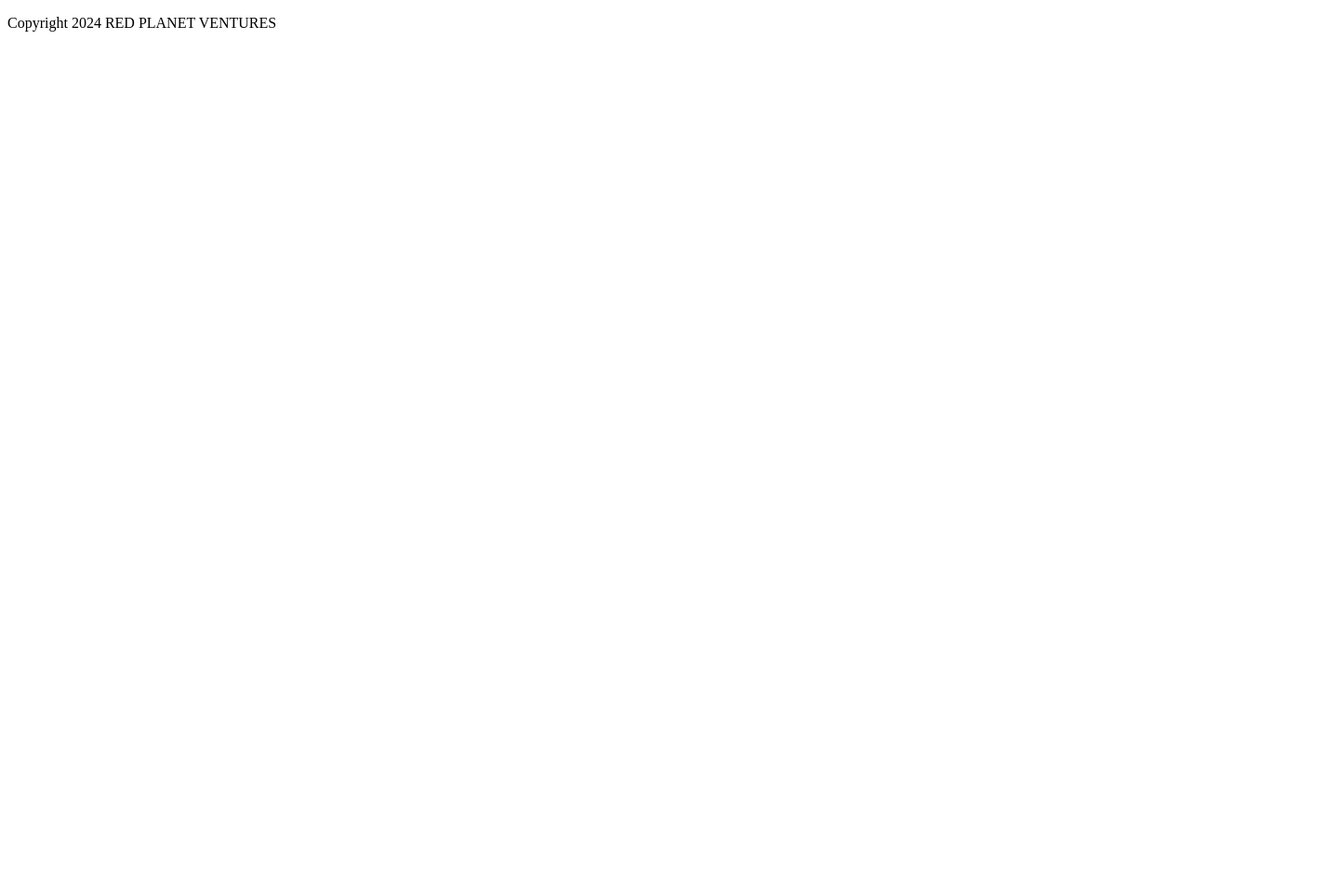
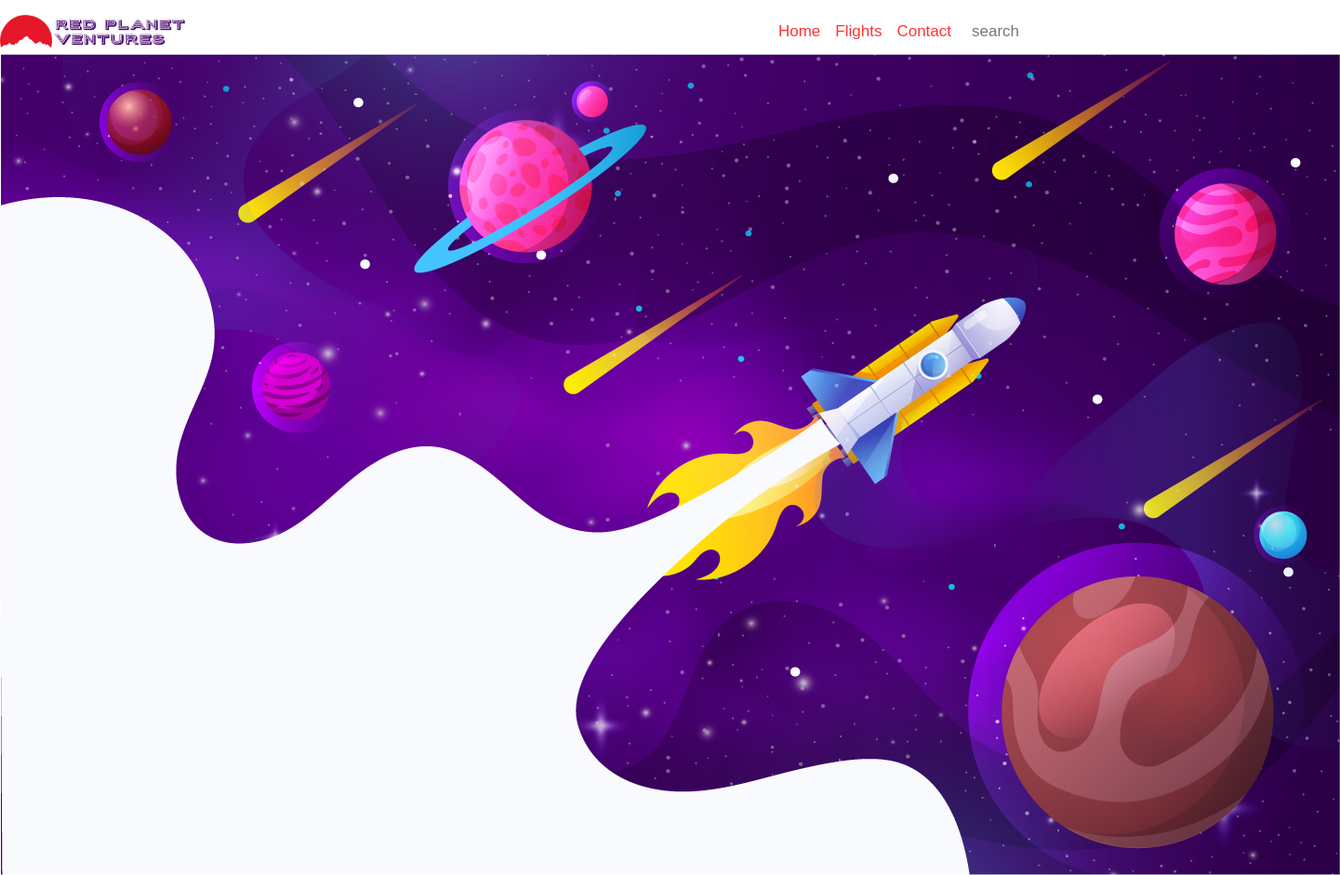
Before and after one commit to Curtis-Alben/RED_PLANET_VENTURES, a plain HTML site: page index.html in a window 1280 px wide. Shown: the top 941 px of the page at 93% size, 1441 px wide, since content can reach past the window. Before the commit the page ends 800 px from the top, so only its background shows below. Drawn offline with Linux system fonts and the light colour scheme.

Commit message:
updates on home page

```diff
--- a/css/main.css
+++ b/css/main.css
@@ -0,0 +1,53 @@
+body {
+    margin: 0;
+    font-family: Arial, Helvetica, sans-serif;
+}
+
+.topNavHome{
+    overflow: hidden;
+    background-color: whitesmoke;
+    border-radius: 50%;
+    margin-left: 1em;
+    margin-top: 1em;
+
+}
+
+.topNavCenterHome a{
+    float: left;
+    color: gray;
+    text-align: center;
+    padding: 8px 8px;
+    font-size: 17px;
+    text-decoration: none;
+}
+
+.topNavCenterHome{
+    float: right;
+}
+
+.topNavCenterHome input[type=text] {
+    float: right;
+    padding: 6px 6px;
+    border: 1em;
+    margin-top: 2px;
+    margin-bottom: 8px;
+    margin-left: 8px;
+    margin-right: 8px;
+    font-size: 17px;
+}
+
+.topNavCenterHome a.active{
+    background-color: white;
+    color: red;
+    opacity: 0.8;
+
+}
+
+.topNavCenterHome a:hover{
+    background-color: gray;
+}
+
+.homePageHeaderImageText{
+    font-family: 'Courier New', Courier, monospace;
+    color: brown;
+}
--- a/index.html
+++ b/index.html
@@ -14,10 +14,44 @@
 
 </head>
 <body>
-    <nav>
 
-    </nav>
+
+  <nav>
+<div class="topNavHome"></div>
+
+<a
+
+href="index.html"><img src="Assets/Images/logo.png" width="200px">
+
+</a>
+
+<div class="topNavCenterHome">
+
+  <a class="active" href="index.html">Home</a>
+  <a class="active " href="pages/flights.html">Flights</a>
+  <a class="active" href="pages/contact.html">Contact</a>
+  <input type="text" placeholder="search">
+
+
+</div>
+
+
+
+  </nav>
+
+
     <header>
+
+<section>
+
+  <img class="homePageHeaderImage" src="Assets/Images/homePageHeader.png">
+
+
+
+  </div>
+
+
+</section>
 
     </header>
     <section>
```
Also changed, not shown: pages/about.html (deleted, +0 -32 lines).
